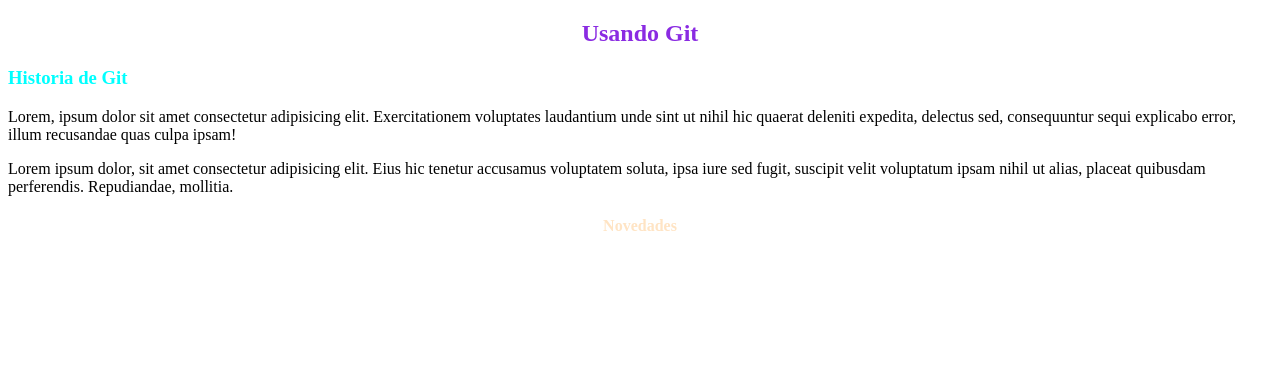
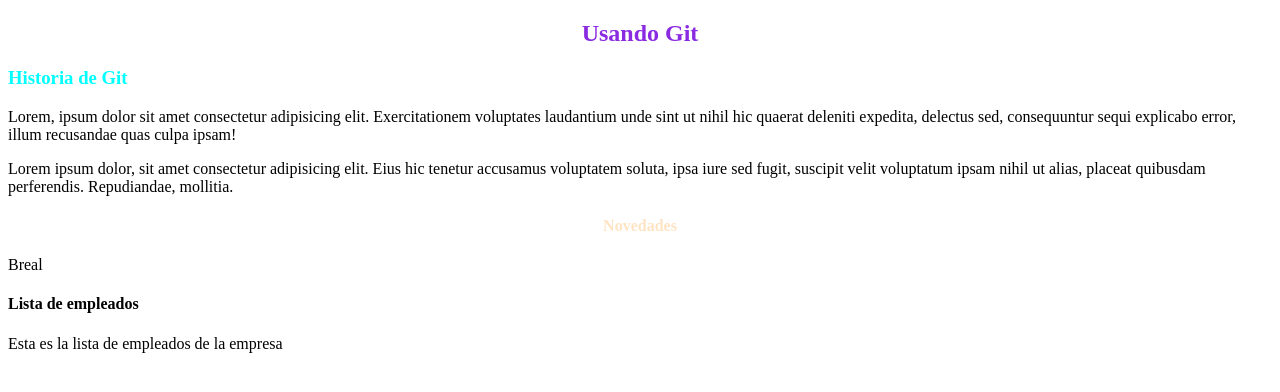
Before and after one commit to Iandrew9697/GustavoGit, a plain HTML site: page pages/index.html in a window 1280 px wide. Drawn offline with Linux system fonts and the light colour scheme.

Commit message:
Añadiedno lista de empleados

```diff
--- a/pages/index.html
+++ b/pages/index.html
@@ -17,5 +17,12 @@
         </aside>
         <h4 style="color: bisque; text-align: center;">Novedades</h4>
     </section>
+    <aside>
+        <p>
+            Breal
+        </p>
+    </aside>
+    <h4>Lista de empleados</h4>
+    <p>Esta es la lista de empleados de la empresa</p>
 </body>
 </html>
```
